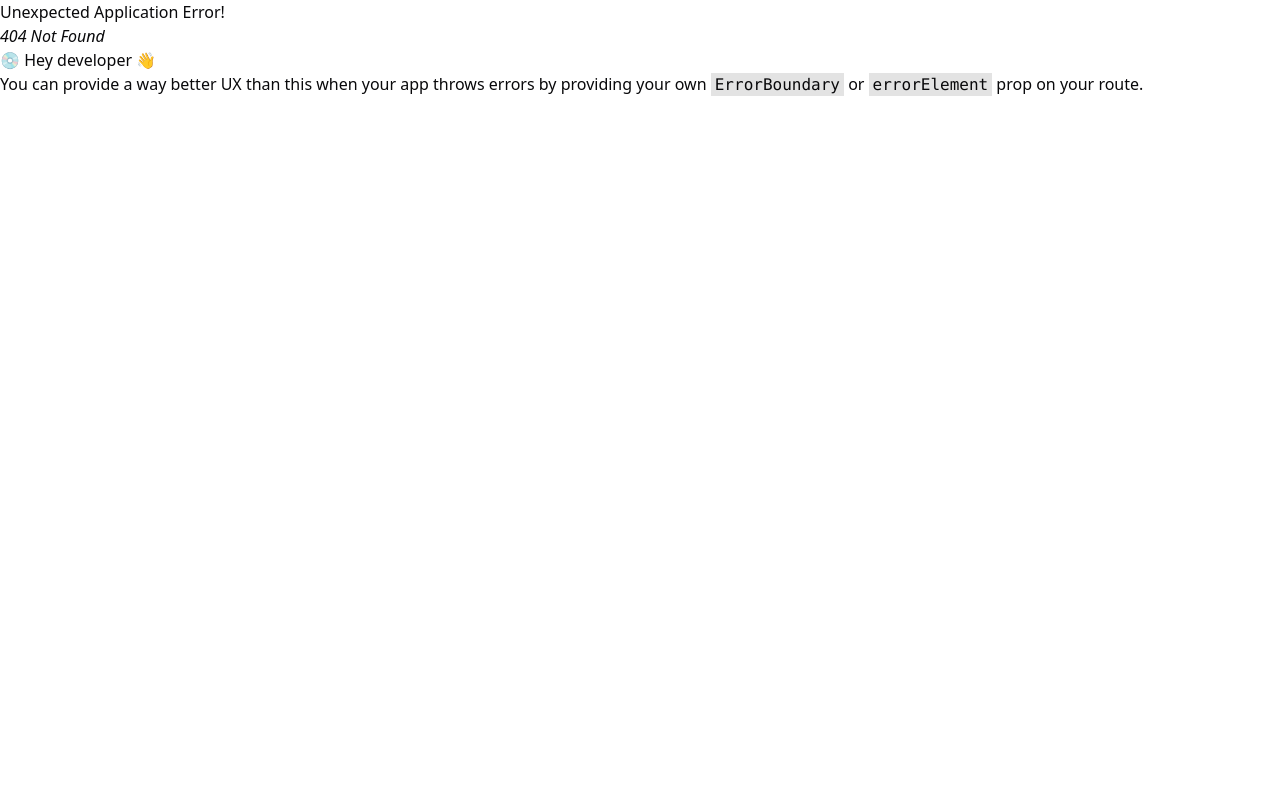
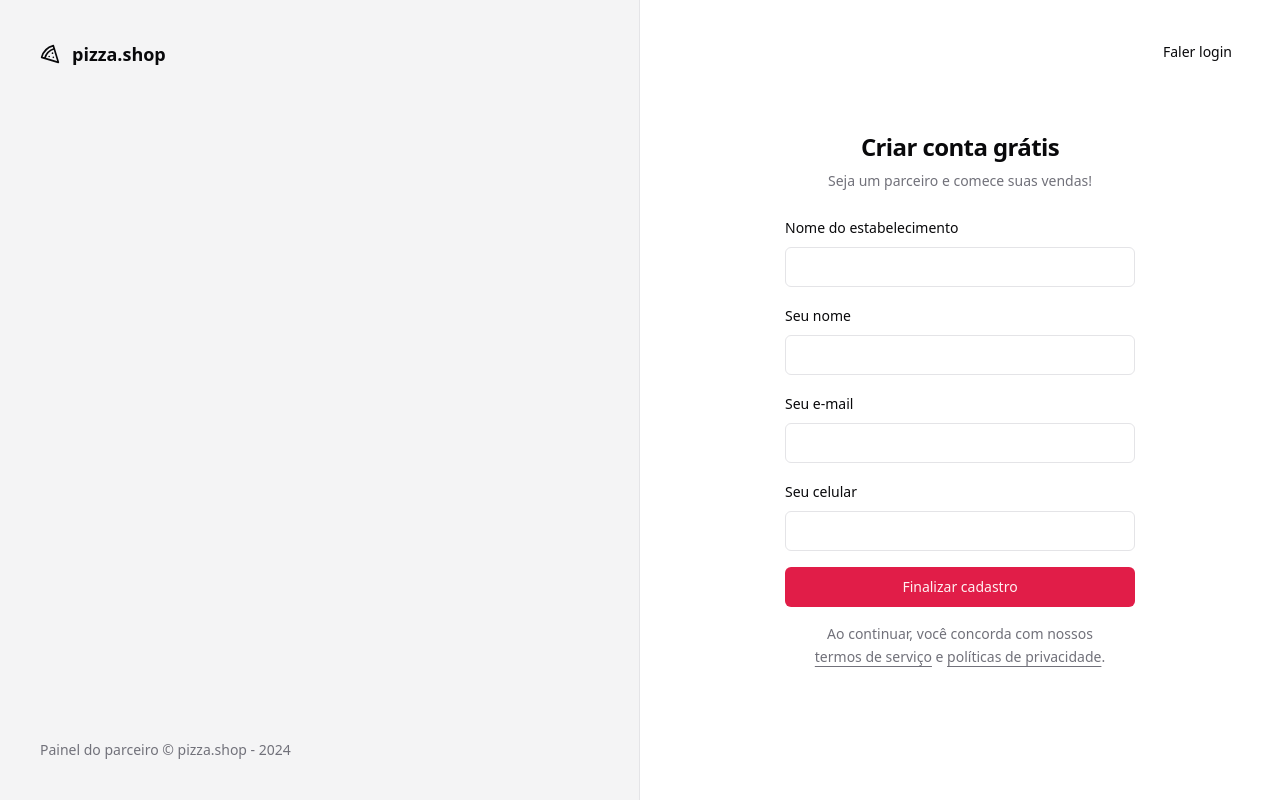
Before and after one commit to JoaoGuiBC/pizza-shop-web, a React (Vite) app: page /sign-up in a window 1280 px wide. Before the commit this address had no page. Built offline with nearby package versions, Linux system fonts and the light colour scheme.

Commit message:
Create sign-up page

```diff
--- a/src/pages/_layouts/auth.tsx
+++ b/src/pages/_layouts/auth.tsx
@@ -14,7 +14,7 @@ export function AuthLayout() {
         </footer>
       </div>
 
-      <div className="flex flex-col items-center justify-center">
+      <div className="relative flex flex-col items-center justify-center">
         <Outlet />
       </div>
     </div>
--- a/src/pages/auth/sign-in.tsx
+++ b/src/pages/auth/sign-in.tsx
@@ -1,5 +1,6 @@
 import { Helmet } from 'react-helmet-async'
 import { useForm } from 'react-hook-form'
+import { Link } from 'react-router-dom'
 import { toast } from 'sonner'
 import { z } from 'zod'
 
@@ -39,9 +40,13 @@ export function SignIn() {
       <Helmet title="Login" />
 
       <div className="p-8">
+        <Button variant="ghost" asChild className="absolute right-8 top-8">
+          <Link to="/sign-up">Novo estabelecimento</Link>
+        </Button>
+
         <div className="flex w-[350px] flex-col justify-center gap-6">
           <div className="flex flex-col gap-2 text-center">
-            <h1 className="text-2xl font-semibold tracking-tight">
+            <h1 className="text-2xl font-bold tracking-tight">
               Acessar painel
             </h1>
             <p className="text-sm text-muted-foreground">
--- /dev/null
+++ b/src/pages/auth/sign-up.tsx
@@ -0,0 +1,114 @@
+import { Helmet } from 'react-helmet-async'
+import { useForm } from 'react-hook-form'
+import { Link, useNavigate } from 'react-router-dom'
+import { toast } from 'sonner'
+import { z } from 'zod'
+
+import { Button } from '@/components/ui/button'
+import { Input } from '@/components/ui/input'
+import { Label } from '@/components/ui/label'
+
+const signUpForm = z.object({
+  restaurantName: z.string(),
+  email: z.string().email(),
+  phone: z.string(),
+  managerName: z.string(),
+})
+
+type SignUpForm = z.infer<typeof signUpForm>
+
+export function SignUp() {
+  const navigate = useNavigate()
+  const {
+    register,
+    handleSubmit,
+    formState: { isSubmitting },
+  } = useForm<SignUpForm>()
+
+  async function handleSignUp(data: SignUpForm) {
+    try {
+      console.log(data)
+      await new Promise((resolve) => setTimeout(resolve, 2000))
+
+      toast.success('Restaurante cadastrado com sucesso!', {
+        action: {
+          label: 'Login',
+          onClick: () => {
+            navigate('/sign-in')
+          },
+        },
+      })
+    } catch {
+      toast.error('Erro ao cadastrar restaurante.')
+    }
+  }
+
+  return (
+    <>
+      <Helmet title="Cadastro" />
+
+      <div className="p-8">
+        <Button variant="ghost" asChild className="absolute right-8 top-8">
+          <Link to="/sign-in">Faler login</Link>
+        </Button>
+
+        <div className="flex w-[350px] flex-col justify-center gap-6">
+          <div className="flex flex-col gap-2 text-center">
+            <h1 className="text-2xl font-bold tracking-tight">
+              Criar conta grátis
+            </h1>
+            <p className="text-sm text-muted-foreground">
+              Seja um parceiro e comece suas vendas!
+            </p>
+          </div>
+
+          <form onSubmit={handleSubmit(handleSignUp)} className="space-y-4">
+            <div className="space-y-2">
+              <Label htmlFor="restaurantName">Nome do estabelecimento</Label>
+              <Input
+                id="restaurantName"
+                type="text"
+                {...register('restaurantName')}
+              />
+            </div>
+
+            <div className="space-y-2">
+              <Label htmlFor="managerName">Seu nome</Label>
+              <Input
+                id="managerName"
+                type="text"
+                {...register('managerName')}
+              />
+            </div>
+
+            <div className="space-y-2">
+              <Label htmlFor="email">Seu e-mail</Label>
+              <Input id="email" type="email" {...register('email')} />
+            </div>
+
+            <div className="space-y-2">
+              <Label htmlFor="phone">Seu celular</Label>
+              <Input id="phone" type="tel" {...register('phone')} />
+            </div>
+
+            <Button disabled={isSubmitting} type="submit" className="w-full">
+              Finalizar cadastro
+            </Button>
+
+            <p className="px-6 text-center text-sm leading-relaxed text-muted-foreground">
+              Ao continuar, você concorda com nossos{' '}
+              <a className="underline underline-offset-4" href="">
+                termos de serviço
+              </a>{' '}
+              e{' '}
+              <a className="underline underline-offset-4" href="">
+                políticas de privacidade
+              </a>
+              .
+            </p>
+          </form>
+        </div>
+      </div>
+    </>
+  )
+}
--- a/src/routes.tsx
+++ b/src/routes.tsx
@@ -4,6 +4,7 @@ import { AppLayout } from './pages/_layouts/app'
 import { AuthLayout } from './pages/_layouts/auth'
 import { Dashboard } from './pages/app/dashboard'
 import { SignIn } from './pages/auth/sign-in'
+import { SignUp } from './pages/auth/sign-up'
 
 export const router = createBrowserRouter([
   {
@@ -14,6 +15,9 @@ export const router = createBrowserRouter([
   {
     path: '/',
     element: <AuthLayout />,
-    children: [{ path: '/sign-in', element: <SignIn /> }],
+    children: [
+      { path: '/sign-in', element: <SignIn /> },
+      { path: '/sign-up', element: <SignUp /> },
+    ],
   },
 ])
```
